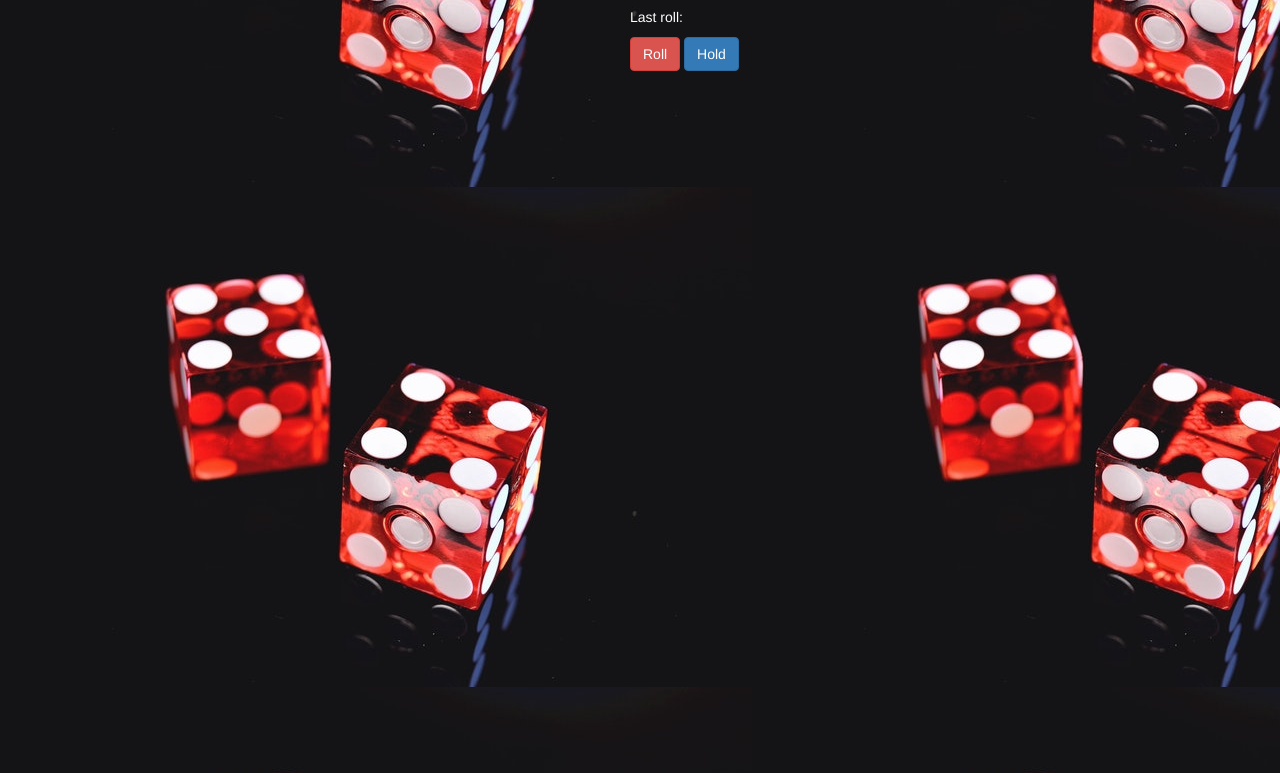
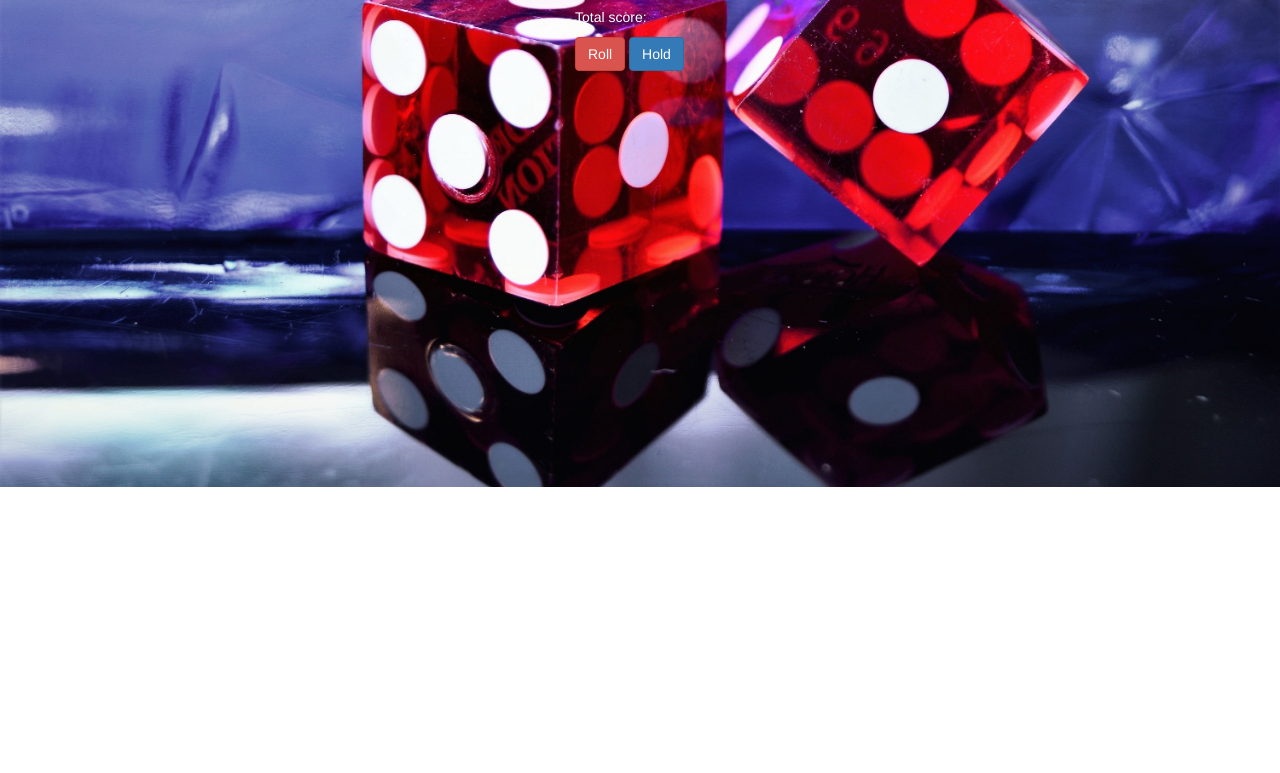
Before and after one commit to Nelson-shujaa/pig-Dice, a plain HTML site: page index.html in a window 1280 px wide. Shown: the part 313-1086 px from the top of the page. After the commit the page ends 800 px from the top, so only its background shows below. Drawn offline with Linux system fonts and the light colour scheme.

Commit message:
Change toggle paragrapgh position to be between player 1 and player 2

```diff
--- a/css/styles.css
+++ b/css/styles.css
@@ -1,7 +1,11 @@
 
  body{
    color: white;
-   background-image: url("../images/dc.jpeg")
+   background-image: url("../images/jn.jpg");
+   background-repeat: no-repeat;
+   background-size: cover;
+  position: fixed;
+
 
  }
 #play{
@@ -11,4 +15,7 @@ float: left;
 }
 #next {
   display: none;
+  font-size: 2em;
+
+  font-weight: bold;
 }
--- a/index.html
+++ b/index.html
@@ -25,21 +25,22 @@
 
           </div>
       </div>
+      <div class="col-md-4" id="next">
+        <p>You scored "1" it's the next players turn</p>
+
+      </div>
 
       <div class="col-md-6" id=play>
           <div id="player2">
             <h2>Player2</h2>
             <p>First roll: <span class="first-roll"></span></p>
-            <p>Last roll: <span class="last-roll"></span></p>
+            <p>Total score: <span class="last-roll"></span></p>
             <p> <span class="score2"></span> </p>
             <button type="submit"id="p2" class="btn btn-danger" onclick="Try2()" >Roll</button>
             <button type="submit" class="btn btn-primary" id="h2" onclick="hold2()">Hold</button>
         </div>
     </div>
-     <div class="col-md-4" id="next">
-       <p>You scored 1 it's the next players turn</p>
 
-     </div>
     </div>
 
   </body>
```
